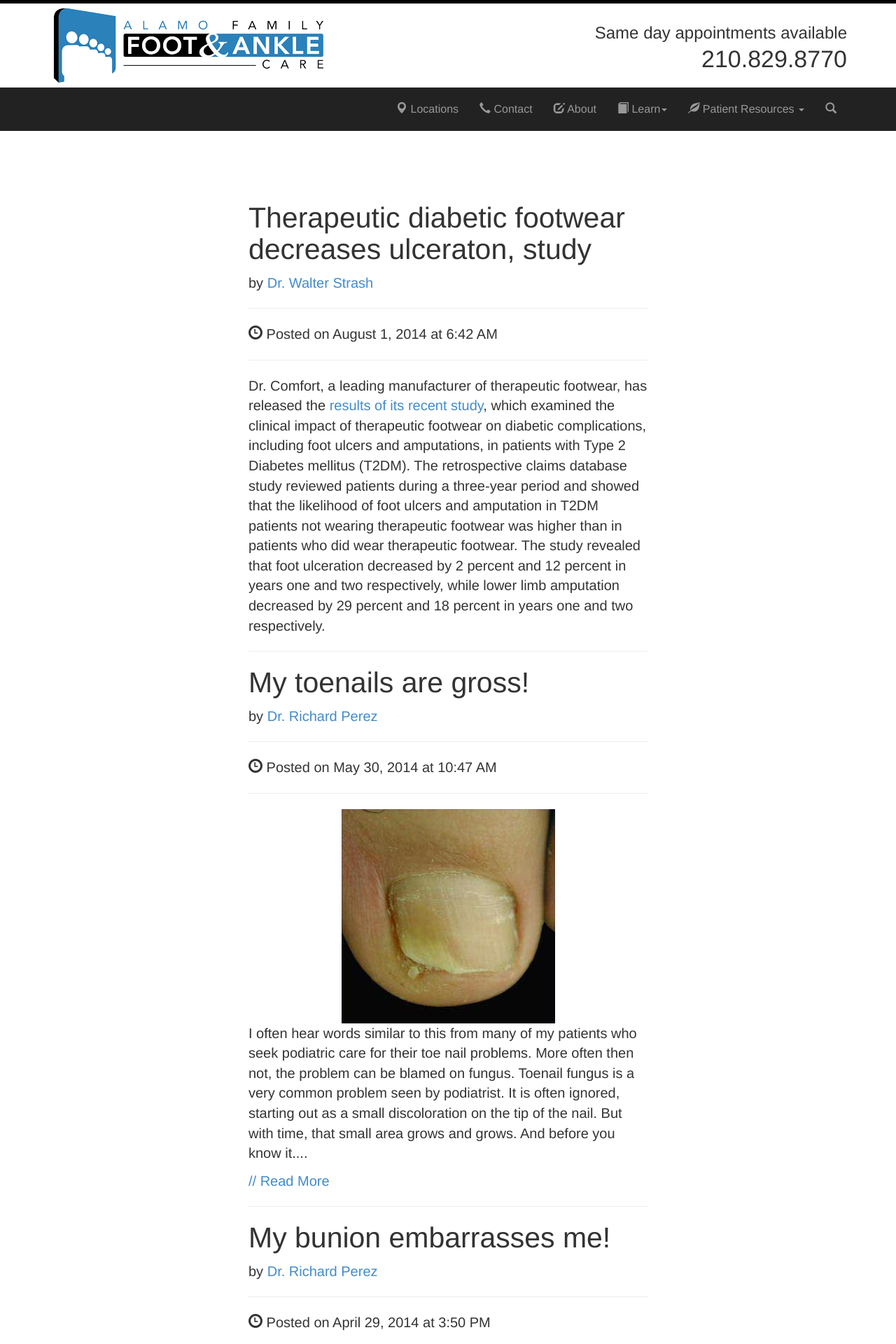
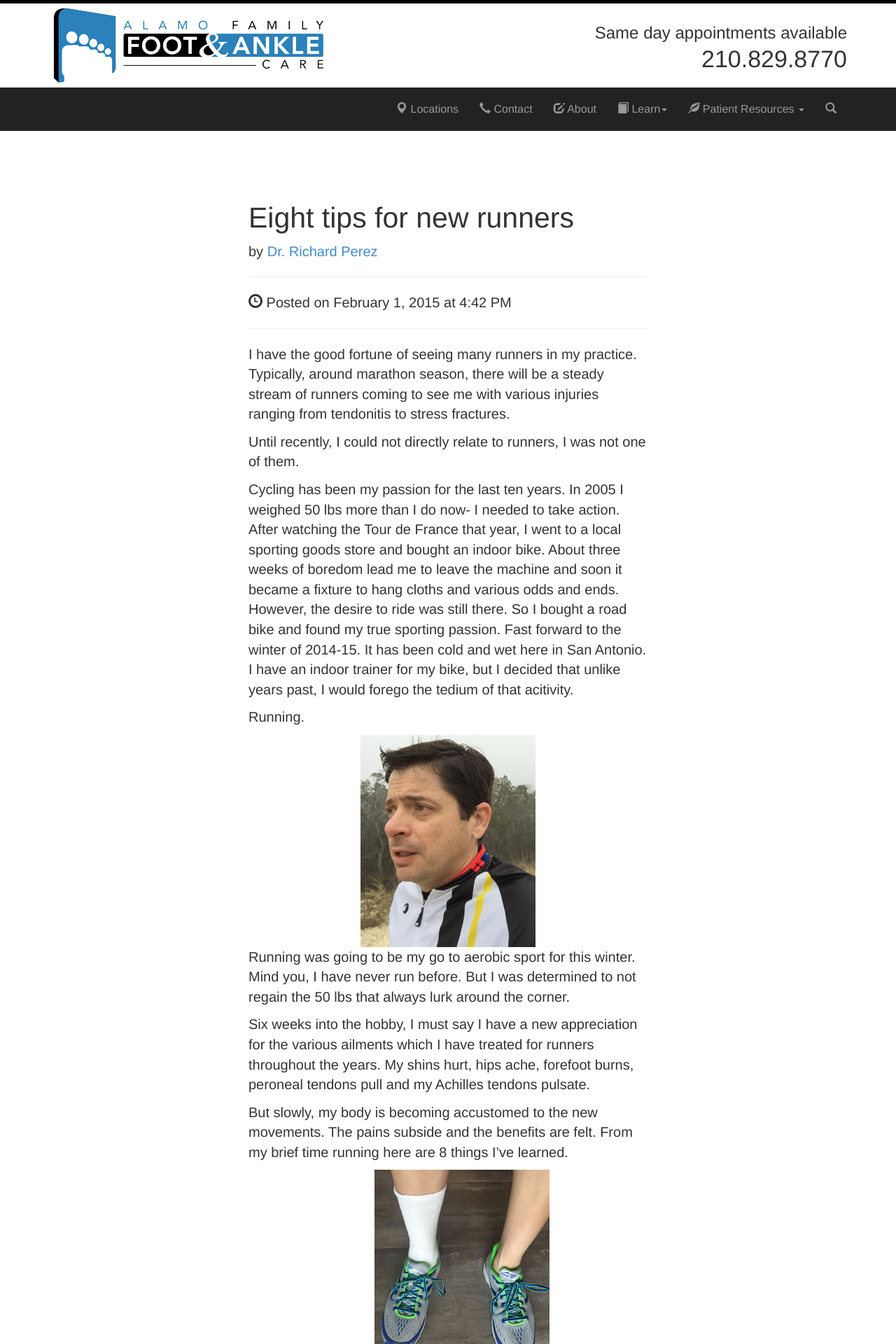
Before and after one commit to MoTheMighty/podlink, a PHP site: page /blog/blog.php in a window 1280 px wide. Shown: the top 1920 px of the page at 70% size. Run offline with PHP 8.4, Linux system fonts and the light colour scheme; some libraries are stand-ins or nearby versions.

Commit message:
blog post

```diff
--- a/blog/blog.php
+++ b/blog/blog.php
@@ -27,6 +27,42 @@
     <div class="layoutspacing2"></div>
 
 <div class="blog">
+
+
+ <h1>Eight tips for new runners</h1>
+      <p class="lead">by <a href="../../doctors/perez.php">Dr. Richard Perez</a></p>
+      <hr>
+      <p><span class="glyphicon glyphicon-time"></span> Posted on February 1, 2015 at 4:42 PM</p>
+
+
+
+      <hr>
+
+
+          <p>I have the good fortune of seeing many runners in my practice.  Typically, around marathon season, there will be a  steady stream of runners coming to see me with various injuries ranging from tendonitis to stress fractures.</p>  <p>Until recently, I could not directly relate to runners, I was not one of them.</p>
+            <p>Cycling has been my passion for the last ten years.  In 2005 I weighed 50 lbs more than I do now- I needed to take action.  After watching the Tour de France that year, I went to a local sporting goods store and bought an indoor bike.
+            About three weeks of boredom lead me to leave the machine and soon it became a fixture to hang cloths and various odds and ends.  However, the desire to ride was still there.  So I bought a road bike and found my true sporting passion.
+            Fast forward to the winter of 2014-15.  It has been cold and wet here in San Antonio.   I have an indoor trainer for my bike, but I decided that unlike years past, I would forego the tedium of that acitivity.</p>
+            <p>Running.</p>
+            <img src="../../../blog/images/perezjog.jpg" class="img-responsive center" alt="Dr. Richard Perez">
+            <p>Running was going to be my go to aerobic sport for this winter.  Mind you, I have never run before.  But I was determined to not regain the 50 lbs that always lurk around the corner.</p>
+            <p>Six weeks into the hobby, I must say I have a new appreciation for the various ailments which I have treated for runners throughout the years.  My shins hurt, hips ache, forefoot burns, peroneal tendons pull and my Achilles tendons pulsate.</p>
+            <p>But slowly, my body is becoming accustomed to the new movements.  The pains subside and the benefits are felt.
+            From my brief time running here are 8 things I’ve learned.</p>
+            <ul>
+            <img src="../../../blog/images/perezshoes.jpg" class="img-responsive center" alt="newton running shoes">
+              <li>Get a good pair of running shoes from a reputable running store.  Ask the sales person to watch you run on their in store treadmill.  For me- the recommendation was an entry level <a href="http://www.newtonrunning.com/mens-aha-gateway-trainer">Newton   P.o.P. 3 </a>.  So far so good.  I like the way the shoe feels.</li>
+              <li><a href="http://www.nyrr.org/youth-and-schools/running-start/coaching-videos/high-school/form/form-101-running-posture">Good posture.</a>  Slouching is a killer on your back.  Focus on a straight back and deliberate strides.  Knees up.  </li>
+
+              <li><a href="http://www.active.com/running/articles/the-importance-of-rest-for-runners">Rest.</a></li>
+              <li>See previous.</li>
+              <li>For me, I found that <a href="http://www.jeffgalloway.com/training/run-walk/">running one mile followed by walking one minute</a> allows some of the lactic acid to clear my legs and makes the run more comfortable.</li>
+              <li>Don’t over do it at first.  See 3.</li>
+              <li>Vary you pace from run to run.</li>
+              <li>Have fun.</li>
+            </ul>
+
+      <hr>
 
 
 
--- a/components/footer.php
+++ b/components/footer.php
@@ -60,7 +60,7 @@
 	  			 </div> <!-- header -->
 	  			</div> <!-- col 3-->
 
-						<small>© 2000 - 2014 Alamo Family Foot & Ankle Care</small>
+						<small>© 2000 - 2015 Alamo Family Foot & Ankle Care</small>
 
 
 			</div>  <!-- container -->
```
Also changed, not shown: blog/images/perezjog.jpg (added), blog/images/perezshoes.jpg (added), 1 other file.
